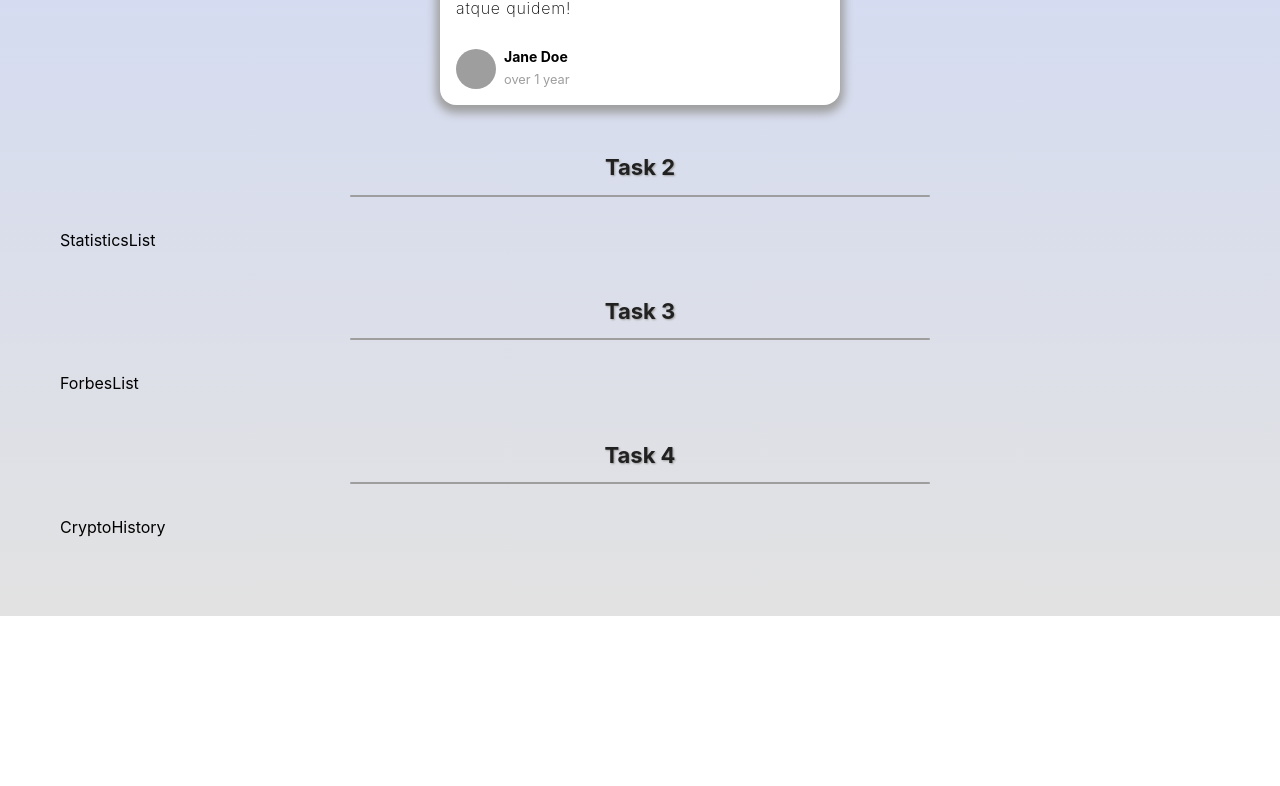
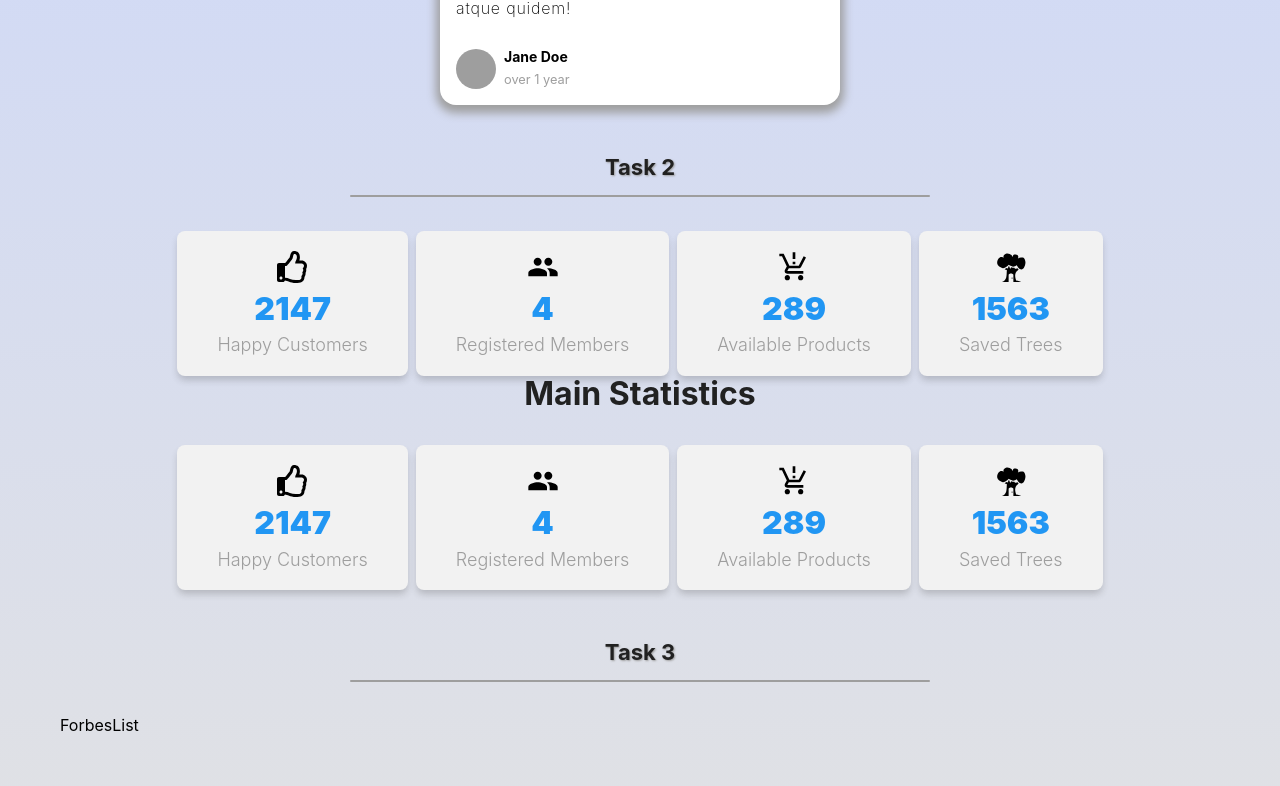
Before and after one commit to Yuriy-St/react_blended, a React (Create React App) app: page / in a window 1280 px wide. Shown: the part 593-1379 px from the top of the page. Before the commit the page ends 1209 px from the top, so only its background shows below. Built offline with nearby package versions, Linux system fonts and the light colour scheme; grey boxes are pictures that could not be loaded.

Commit message:
Task-2 Completed

```diff
--- a/src/components/App/App.jsx
+++ b/src/components/App/App.jsx
@@ -7,6 +7,7 @@
   ForbesList,
   CryptoHistory,
 } from 'components';
+import data from 'data/data.json';
 
 import article from 'data/article.json';
 
@@ -17,7 +18,6 @@
         <Heading marginBottom="50px" textAlign="center">
           Task 1
         </Heading>
-
         <BlogCard
           id={article._id}
           poster={article.poster}
@@ -28,17 +28,16 @@
           avatar={article.avatar}
           postedAt={article.postedAt}
         />
-
         <Heading marginTop="50px" marginBottom="50px" textAlign="center">
           Task 2
         </Heading>
-        <Statistics />
+        <Statistics stats={data} />
+        <Statistics title="Main Statistics" stats={data} />
 
         <Heading marginTop="50px" marginBottom="50px" textAlign="center">
           Task 3
         </Heading>
         <ForbesList />
-
         <Heading marginTop="50px" marginBottom="50px" textAlign="center">
           Task 4
         </Heading>
--- a/src/components/StatisticItem/StatisticItem.jsx
+++ b/src/components/StatisticItem/StatisticItem.jsx
@@ -1,9 +1,18 @@
+import { IconContext } from 'react-icons';
 import {
   StatisticBox,
   StatisticText,
   StatisticCounter,
 } from './StatisticItem.styled';
 
-export const StatisticItem = () => {
-  return <div>StatisticBox</div>;
+export const StatisticItem = ({ title, total, icon }) => {
+  return (
+    <StatisticBox>
+      <IconContext.Provider value={{ size: '2em ' }}>
+        {icon}
+      </IconContext.Provider>
+      <StatisticCounter>{total}</StatisticCounter>
+      <StatisticText>{title}</StatisticText>
+    </StatisticBox>
+  );
 };
--- a/src/components/Statistics/Statistics.jsx
+++ b/src/components/Statistics/Statistics.jsx
@@ -1,13 +1,45 @@
+import PropTypes from 'prop-types';
 import { StatisticItem } from 'components';
 import { StatisticsList, StatisticTitle } from './Statistics.styled';
 import { FaRegThumbsUp } from 'react-icons/fa';
 import { MdPeople, MdOutlineProductionQuantityLimits } from 'react-icons/md';
 import { GiTreeDoor } from 'react-icons/gi';
+import { IconContext } from 'react-icons';
 
-export const Statistics = () => {
+const icons = [
+  <FaRegThumbsUp />,
+  <MdPeople />,
+  <MdOutlineProductionQuantityLimits />,
+  <GiTreeDoor />,
+];
+
+export const Statistics = ({ title, stats }) => {
   return (
     <>
-      <div>StatisticsList</div>
+      {title && <StatisticTitle>{title}</StatisticTitle>}
+
+      <StatisticsList>
+        {stats.map(({ id, title, total }, index) => {
+          return (
+            <StatisticItem
+              key={id}
+              title={title}
+              total={total}
+              icon={icons[index]}
+            />
+          );
+        })}
+      </StatisticsList>
     </>
   );
 };
+
+Statistics.propTypes = {
+  stats: PropTypes.arrayOf(
+    PropTypes.shape({
+      id: PropTypes.string.isRequired,
+      title: PropTypes.string.isRequired,
+      total: PropTypes.number.isRequired,
+    }).isRequired,
+  ).isRequired,
+};
```
